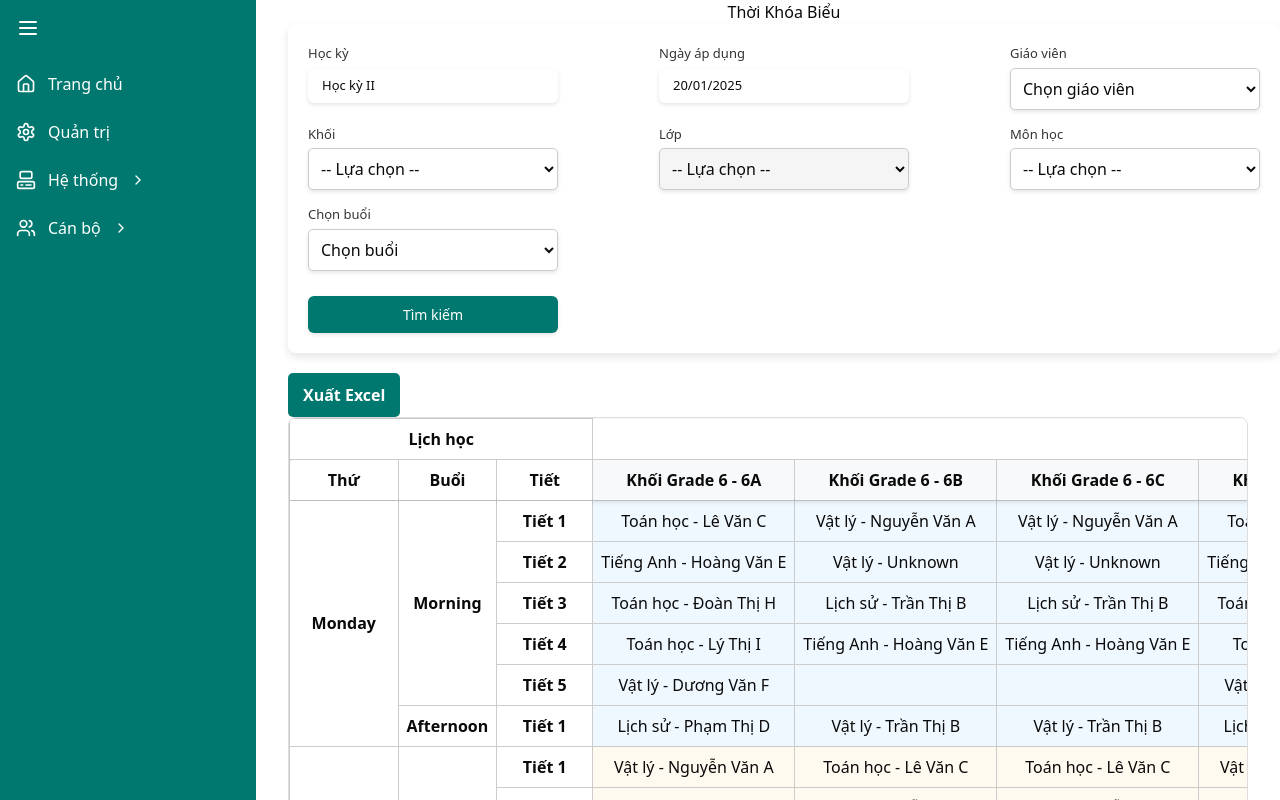
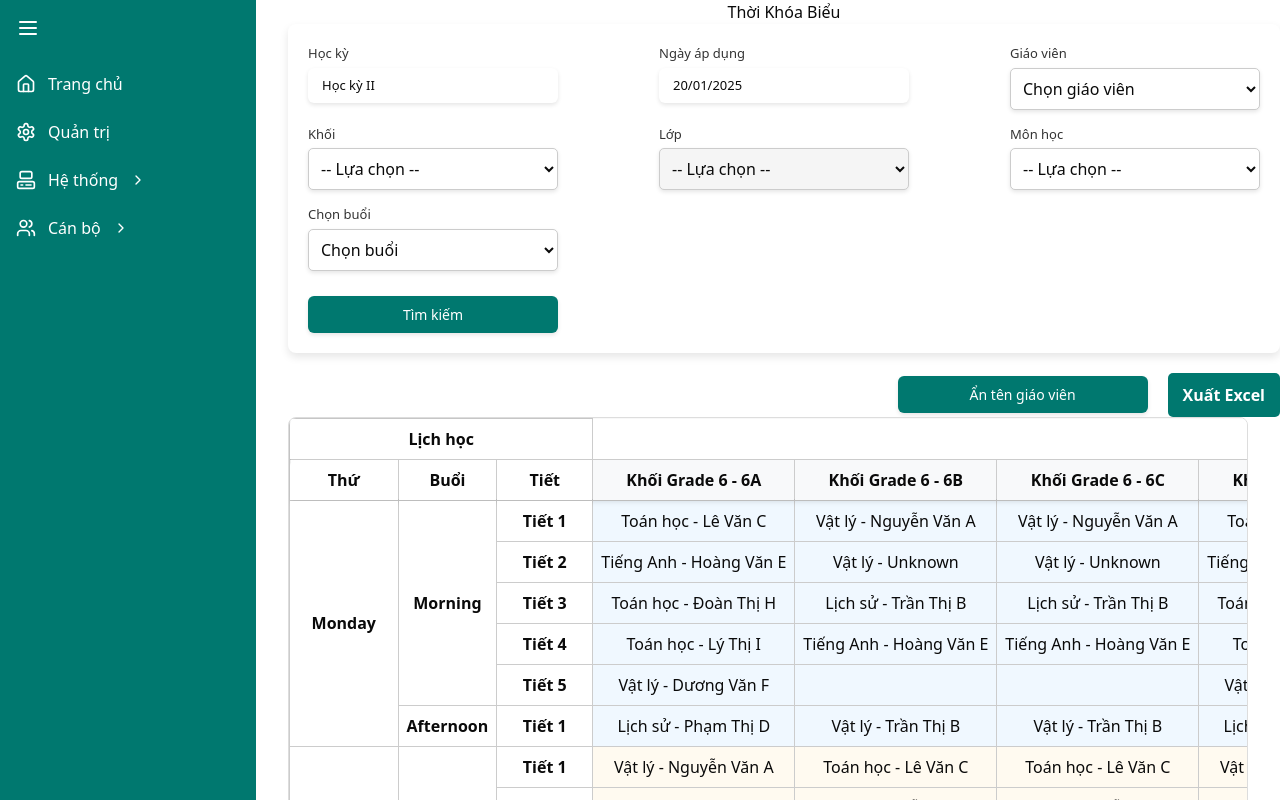
Before and after one commit to khanhpd2402/hgs-management-system, a React (Vite) app in the folder hgs-client/: page /system/schedule in a window 1280 px wide. Shown: the top 800 px of the page. Built offline with nearby package versions, Linux system fonts and the light colour scheme.

Commit message:
ẩn hiện giáo viên

```diff
--- a/hgs-client/src/pages/Schedule/Schedule.jsx
+++ b/hgs-client/src/pages/Schedule/Schedule.jsx
@@ -23,6 +23,8 @@ const ScheduleTable = () => {
     const [selectedTeacher, setSelectedTeacher] = useState("");
     const [selectedSubject, setSelectedSubject] = useState("");
     const [selectedSession, setSelectedSession] = useState("");
+
+    const [showTeacherName, setShowTeacherName] = useState(true);
 
     const allClasses = useMemo(() => {
         return grades.flatMap((grade) =>
@@ -219,9 +221,12 @@ const ScheduleTable = () => {
 
 
 
-
-
-
+            <div className="filter-row" style={{ display: 'flex', justifyContent: 'flex-end', alignItems: 'center' }}>
+                <div className="filter-column" style={{ marginRight: '10px' }}>
+                    <button onClick={() => setShowTeacherName(!showTeacherName)}>
+                        {showTeacherName ? "Ẩn tên giáo viên" : "Hiển thị tên giáo viên"}
+                    </button>
+                </div>
 
                 <ExportSchedule
                     selectedGrade={selectedGrade}
@@ -233,6 +238,11 @@ const ScheduleTable = () => {
                     getSubjectName={getSubjectName}
                     getTeacherName={getTeacherName}
                 />
+            </div>
+
+
+
+
 
             <div className="table-container">
                 <table className="schedule-table">
@@ -301,7 +311,7 @@ const ScheduleTable = () => {
                                             }
 
                                             if (!shouldDisplay) {
-                                                return null; // Skip rendering if filters don't match
+                                                return null; // Bỏ qua nếu không khớp bộ lọc
                                             }
 
                                             return (
@@ -315,9 +325,12 @@ const ScheduleTable = () => {
                                                         const period = filteredScheduleData[grade][className]?.[day]?.[session]?.[periodIndex];
                                                         return (
                                                             <td key={`${grade}-${className}-${day}-${session}-${periodIndex}`}>
-                                                                {period
-                                                                    ? `${getSubjectName(period.subject_Id)} - ${getTeacherName(period.teacher_id)}`
-                                                                    : " "}
+                                                                {period ? (
+                                                                    <>
+                                                                        {getSubjectName(period.subject_Id)}
+                                                                        {showTeacherName && ` - ${getTeacherName(period.teacher_id)}`}
+                                                                    </>
+                                                                ) : " "}
                                                             </td>
                                                         );
                                                     })}
@@ -329,6 +342,7 @@ const ScheduleTable = () => {
                             );
                         })}
                     </tbody>
+
                 </table>
             </div>
         </div>
--- a/hgs-client/src/pages/Schedule/Schedule.scss
+++ b/hgs-client/src/pages/Schedule/Schedule.scss
@@ -61,6 +61,9 @@
     border-right: 0.08rem solid #ccc;
 }
 
+
+
+
 /* Điều chỉnh khoảng cách khi cuộn */
 .col-1 { left: 0; min-width: 4rem; z-index: 6; }
 .col-2 { left: 6.5rem; min-width: 6rem; z-index: 5; }
@@ -84,7 +87,6 @@
 .schedule-table thead th:last-child {
     border-top-right-radius: 0.5rem;
 }
-
 /* Màu cho các thứ chẵn */
 .even-day {
     background-color: #f0f8ff; /* Màu xanh nhạt */
@@ -99,7 +101,6 @@
 .schedule-table tbody tr:hover {
     background-color: #d0ebff !important;
 }
-
 .filter-container {
     display: flex;
     justify-content: center;
@@ -119,6 +120,8 @@
     background-color: #f5f5f5;
     cursor: not-allowed;
 }
+
+
 
 .filter-container {
     display: flex;
@@ -183,7 +186,7 @@
 
     button {
       padding: 8px 16px; /* Tăng padding cho nút, làm nút nhỏ hơn */
-        background-color: #00786F; /* Màu chủ đạo */
+      background-color: #00786F;
       color: white;
       border: none;
       border-radius: 6px; /* Làm tròn góc */
@@ -193,7 +196,7 @@
       transition: background-color 0.3s ease;
 
       &:hover {
-            background-color: #006b5e; /* Màu chủ đạo khi hover */
+        background-color: #00786F;
       }
     }
   }
```
Lines whose indentation alone changed are shown as unchanged.
